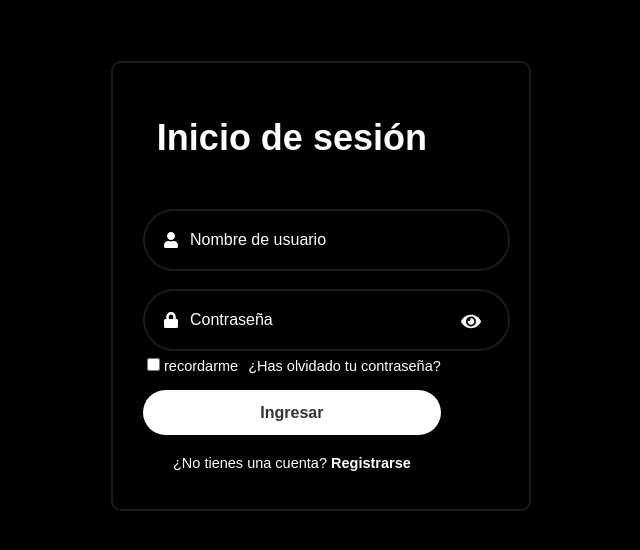
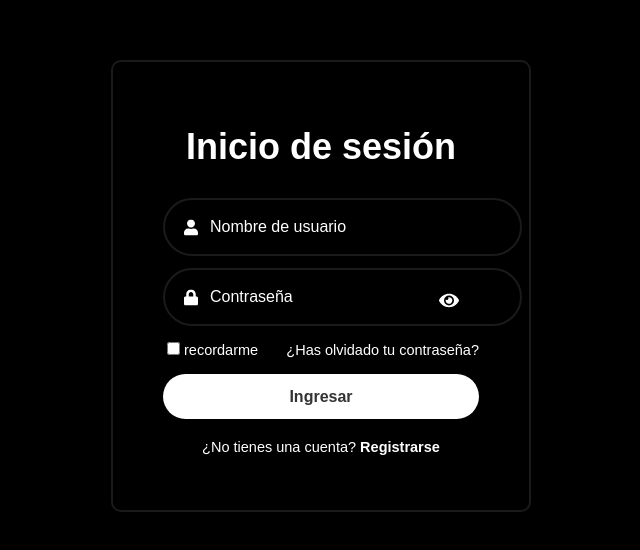
Before and after one commit to Skymigu0710/UTPConnect, a Next.js app in the folder my-app/: page /LoginRegister in a window 1280 px wide. Shown: the part 114-664 px from the top of the page, without its empty margins (319-959 px from the left). Built offline with nearby package versions, Linux system fonts and the light colour scheme.

Commit message:
Actualizando login

```diff
--- a/my-app/src/components/DropdownNav.jsx
+++ b/my-app/src/components/DropdownNav.jsx
@@ -18,7 +18,7 @@ const DropdownNav = () => {
             {isDropdownVisible && ( // Mostrar el contenido del dropdown solo si isDropdownVisible es true
                 <div className="navcontent">
                     <li>
-                        <Link href={'./LoginRegister'}>Cerrar sesión</Link>
+                        <Link href="/LoginRegister">Cerrar sesión</Link>
                     </li>
                 </div>
             )}
--- a/my-app/src/pages/LoginRegister.jsx
+++ b/my-app/src/pages/LoginRegister.jsx
@@ -9,6 +9,8 @@ const LoginRegister = () => {
     const [username, setUsername] = useState('');
     const [email, setEmail] = useState('');
     const [password, setPassword] = useState('');
+    const [name, setFirstName] = useState(''); // Estado para el nombre
+    const [last_name, setLastName] = useState('');   // Estado para el apellido
     const [showPassword, setShowPassword] = useState(false); // Estado para controlar la visibilidad de la contraseña
 
     const registerLink = () => {
@@ -21,9 +23,11 @@ const LoginRegister = () => {
     const handleRegister = async (e) => {
         e.preventDefault();
         const userData = {
-            username,
-            email,
-            password,
+            name,      // Nuevo campo: Nombre
+            last_name,       // Nuevo campo: Apellido
+            username,       // Nombre de usuario
+            email,          // Correo electrónico
+            password,       // Contraseña
         };
 
         try {
@@ -44,6 +48,14 @@ const LoginRegister = () => {
             if (data.token) {
                 localStorage.setItem('token', data.token);
             }
+
+            // Limpiar los campos después del registro exitoso
+            setFirstName('');
+            setLastName('');
+            setUsername('');
+            setEmail('');
+            setPassword('');
+
             router.push('/Profile');
         } catch (error) {
             console.error(error);
@@ -85,6 +97,7 @@ const LoginRegister = () => {
     return (
         <div className="Logincontent">
             <div className={`wrapper ${action}`}>
+                {/* Formulario de inicio de sesión */}
                 <div className="form-box login">
                     <form onSubmit={handleLogin}>
                         <h1>Inicio de sesión</h1>
@@ -123,9 +136,36 @@ const LoginRegister = () => {
                     </form>
                 </div>
 
+                {/* Formulario de registro */}
                 <div className="form-box register">
                     <form onSubmit={handleRegister}>
                         <h1>Registro</h1>
+
+                        {/* Campo Nombre */}
+                        <div className="input-box">
+                            <input
+                                type="text"
+                                placeholder="Nombre"
+                                value={name}
+                                onChange={(e) => setFirstName(e.target.value)}
+                                required
+                            />
+                            <FaUser className="icon" />
+                        </div>
+
+                        {/* Campo Apellido */}
+                        <div className="input-box">
+                            <input
+                                type="text"
+                                placeholder="Apellidos"
+                                value={last_name}
+                                onChange={(e) => setLastName(e.target.value)}
+                                required
+                            />
+                            <FaUser className="icon" />
+                        </div>
+
+                        {/* Campo Usuario */}
                         <div className="input-box">
                             <input
                                 type="text"
@@ -136,6 +176,8 @@ const LoginRegister = () => {
                             />
                             <FaUser className="icon" />
                         </div>
+
+                        {/* Campo Correo Electrónico */}
                         <div className="input-box">
                             <input
                                 type="email"
@@ -146,20 +188,22 @@ const LoginRegister = () => {
                             />
                             <FaEnvelope className="icon" />
                         </div>
+
+                        {/* Campo Contraseña */}
                         <div className="input-box">
                             <input
-                                type={showPassword ? "text" : "password"} // Alterna entre texto y contraseña
+                                type={showPassword ? "text" : "password"}
                                 placeholder="Contraseña"
                                 value={password}
                                 onChange={(e) => setPassword(e.target.value)}
                                 required
                             />
                             <FaLock className="icon" />
-                            {/* Icono de ojo para alternar la visibilidad de la contraseña */}
                             <span onClick={togglePasswordVisibility} className="eye-icon">
                                 {showPassword ? <FaEyeSlash /> : <FaEye />}
                             </span>
                         </div>
+
                         <div className="remember-forgot">
                             <label> <input type="checkbox" />Acepto los términos y condiciones</label>
                         </div>
--- a/my-app/src/styles/LoginRegister.css
+++ b/my-app/src/styles/LoginRegister.css
@@ -1,4 +1,4 @@
-.Logincontent{
+.Logincontent {
    display: flex;
    justify-content: center;
    height: 100vh;
@@ -6,10 +6,11 @@
    flex-direction: column;
    width: 100%;
 }
+
 .wrapper {
     position: relative;
     width: 420px;
-    height: 450px;
+    height: auto; /* Deja que el contenedor se ajuste al contenido */
     background: transparent;
     border: 2px solid rgba(255, 255, 255, .1);
     backdrop-filter: blur(30px);
@@ -17,20 +18,23 @@
     box-shadow: 0 0 10px rgba(0, 0, 0,.2);
     color: #fff;
     display: flex;
-    left: 0px;
-    right: 0px;
-    top: 0px;
-    bottom: 0px;
+    flex-direction: column;
+    padding: 20px;
+    box-sizing: border-box;
     overflow: hidden;
     transition: height .2s ease;
-    box-sizing: border-box;
+    justify-content: space-between; /* Distribuye los elementos a lo largo del contenedor */
 }
+
 .wrapper.active {
-   height: 520px;
+    height: 650px; /* Ajusta la altura cuando se muestra el formulario de registro */
 }
 
 .wrapper .form-box {
-    padding: 30px;
+    padding: 20px 30px;
+    display: flex;
+    flex-direction: column; /* Distribuye los elementos verticalmente */
+    flex-grow: 1;
 }
 
 .wrapper .form-box.login {
@@ -57,15 +61,18 @@
 form h1 {
     font-size: 36px;
     text-align: center;
+    margin-bottom: 20px;
 }
+
 form .input-box {
     position: relative;
     width: 100%;
-    height: 30px;
-    margin: 50px 0;
+    height: 40px;
+    margin: 15px 0;
 }
+
 .input-box input {
-    width: 100%;
+    width: 290px;
     background: transparent;
     border: none;
     outline: none;
@@ -75,14 +82,16 @@ form .input-box {
     color: #fff;
     padding: 20px 20px 20px 45px;
 }
+
 .input-box input::placeholder {
     color: #fff;
 }
+
 .input-box .icon {
     position: absolute;
-    left: 20px; /* Alinea los íconos a la izquierda */
-    transform: translateY(50%); /* Ajusta la posición para centrar el ícono */
-    top: 50%;/* Alinea verticalmente al 50% del campo */
+    left: 20px;
+    top: 50%;
+    transform: translateY(10%);
     font-size: 16px;
 }
 
@@ -91,21 +100,24 @@ form .remember-forgot {
     justify-content: space-between;
     font-size: 14.5px;
     margin: -15px 0 15px;
-    gap:10px;
+    gap: 10px;
 }
 
 .remember-forgot label input {
     accent-color: #fff;
     margin: 4px;
 }
+
 .remember-forgot a {
     margin-top: 4px;
     color: #fff;
     text-decoration: none;
 }
+
 .remember-forgot a:hover {
     text-decoration: underline;
 }
+
 form button {
     width: 100%;
     height: 45px;
@@ -118,10 +130,8 @@ form .remember-forgot {
     font-size: 16px;
     color: #333;
     font-weight: 700;
-    /* display: flex; Usamos flexbox para centrar */
-    justify-content: center; /* Centra el texto dentro del botón */
-    align-items: center; /* Asegura que el contenido esté centrado verticalmente */
-
+    justify-content: center;
+    align-items: center;
 }
 
 form .register-link {
@@ -139,15 +149,34 @@ form .remember-forgot {
 .register-link p a:hover {
     text-decoration: underline;
 }
+
 .eye-icon {
    position: absolute;
-   right: -40px;
+   right: 20px;
    top: 50%;
-   transform: translateY(30%);
+   transform: translateY(10%);
    cursor: pointer;
    color: #ffffff;
-   font-size: 20px; /* Ajusta el tamaño del ícono */
+   font-size: 20px;
 }
+
 .input-box {
    position: relative;
 }
+
+.form-box.register .input-box {
+    margin: 25px 0; /* Menos espacio entre los campos de registro */
+}
+
+.form-box.login .input-box {
+    margin: 30px 0; /* Más espacio entre los campos de inicio de sesión */
+}
+
+/* Agregar mayor espaciado entre los campos de formulario */
+form .input-box input {
+    padding: 18px 20px 18px 45px; /* Ajustar el relleno de los campos de entrada */
+}
+
+form .remember-forgot {
+    margin-top: 10px;
+}
```
Lines whose indentation alone changed are shown as unchanged.
